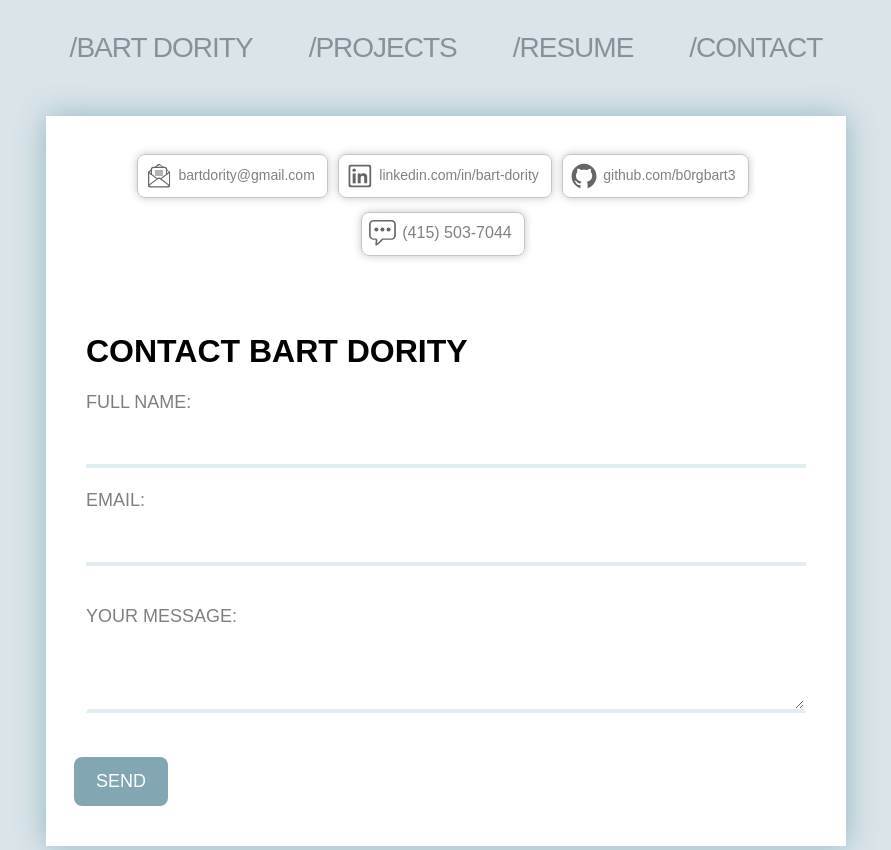
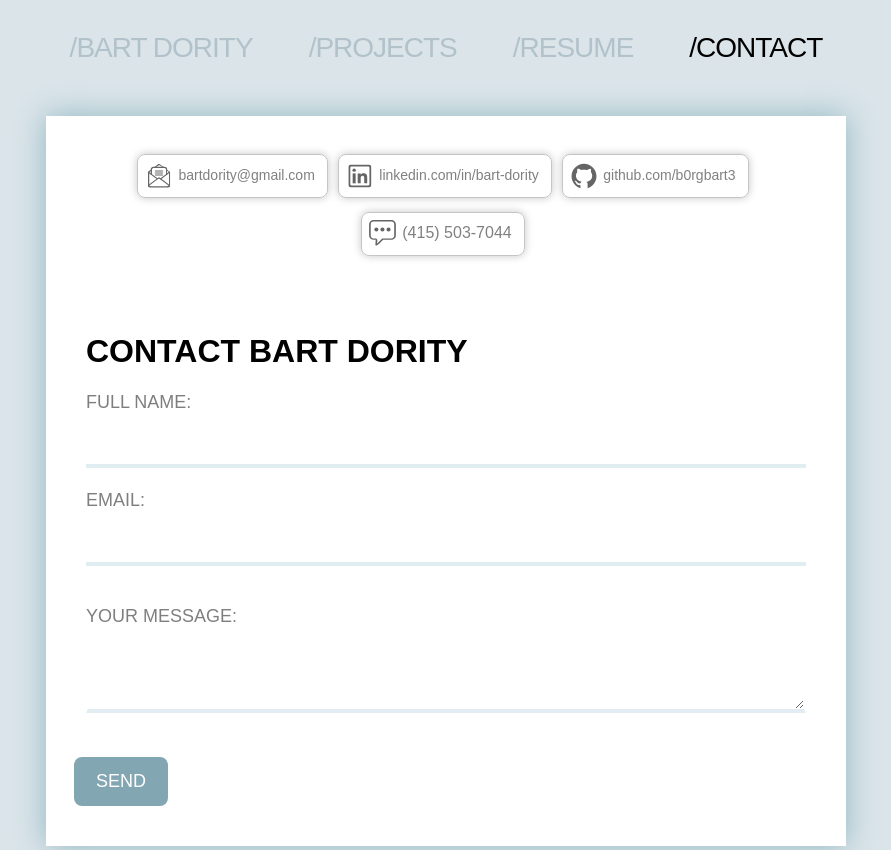
Before and after one commit to b0rgbart3/portfolio4, a React (Create React App) app in the folder client/: page /contact in a window 1280 px wide. Shown: the whole page, without its empty margins (194-1085 px from the left). Built offline with nearby package versions, Linux system fonts and the light colour scheme; a web font is replaced by a local one.

Commit message:
adding breadcrumb highlighting to main desktopMenu

```diff
--- a/client/src/App.js
+++ b/client/src/App.js
@@ -13,11 +13,13 @@ import Shield from "./components/Shield";
 
 
 function App() {
+  let pageName = "main";
+
   return (
     <Router>
      <div className="App group">
         <PortfolioProvider>
-          <DesktopMenu/>
+          <DesktopMenu />
           <Switch>
             <Route exact path="/" component={Main} />
             <Route exact path="/projects" component={Projects} />
--- a/client/src/components/DesktopMenu.css
+++ b/client/src/components/DesktopMenu.css
@@ -30,8 +30,13 @@
     cursor: pointer;
     user-select: none;
     display:inline-block;
-    color:#304550;
-    opacity:.5;
+    color:#3e5f70;
+    opacity:.25;
+}
+
+.dmenuList li.active {
+    color:black;
+    opacity:1;
 }
 .dmenuList li:hover {
     opacity:1;
@@ -40,7 +45,7 @@
 }
 
 .dmenuList li:active {
-color:white;
+color:black;
     cursor: pointer;
     user-select: none;
 }
--- a/client/src/components/DesktopMenu.js
+++ b/client/src/components/DesktopMenu.js
@@ -1,24 +1,37 @@
 import React from "react";
-import { Link } from "react-router-dom"; // ,useLocation
+import { Link, useLocation } from "react-router-dom"; // ,useLocation
 import "./DesktopMenu.css";
+import {usePortfolioContext}  from "../utils/GlobalState";
 
-function DesktopMenu() {
-  //const [state, dispatch] = usePortfolioContext();
+let page="/";
 
+function getPage() {
+  let location = useLocation();
+ // console.log('My Location: ', location.pathname);
+  if (location && location.pathname) {
+    page = location.pathname;
+  }
+}
+function DesktopMenu(props) {
+
+  getPage();
   return (
     <div className="desktopMenu">
       <ul className="dmenuList">
+
         <Link to="/">
-          <li>/BART DORITY</li>
+        { page=="/"?(   <li class='active'>/BART DORITY</li>):(   <li >/BART DORITY</li>)}
+
         </Link>
         <Link to="/projects">
-          <li>/PROJECTS</li>
+        { page=="/projects"?(   <li class='active'>/PROJECTS</li>):(   <li >/PROJECTS</li>)}
+
         </Link>
         <Link to="/resume">
-          <li>/RESUME</li>
+        { page=="/resume"?(   <li class='active'>/RESUME</li>):(   <li >/RESUME</li>)}
         </Link>
         <Link to="/contact">
-          <li>/CONTACT</li>
+        { page=="/contact"?(   <li class='active'>/CONTACT</li>):(   <li >/CONTACT</li>)}
         </Link>
       </ul>
     </div>
--- a/client/src/pages/Main.js
+++ b/client/src/pages/Main.js
@@ -20,6 +20,7 @@ function Main() {
   const [stackStyle, setStackStyle] = useState("state1");
   const [projButtonStyle, setProjButtonStyle ] = useState("state1");
 
+
   let cardTimer = setTimeout(function () {
     setCardStyle("state2");
 
@@ -39,10 +40,15 @@ function Main() {
 
   let projButtonTimer = setTimeout(function() {
     setProjButtonStyle("state2");
+    clearTimeout(projButtonTimer);
   }, 3200);
+
+
+
 
   return (
     <div className={"Home group " + cardStyle}>
+
       <div className={"homeColumn1 " + divStyle}>
         <div className="homelogo">
           BART
--- a/client/src/pages/Projects.js
+++ b/client/src/pages/Projects.js
@@ -10,10 +10,7 @@ function Projects() {
   return (
     <div className="Projects group">
         <div className="projectslogo">
-
         </div>
-
-
         {state.projects.map( (project, index) => (
           <Project project={project} key={index} number={index}/>
         ))}
--- a/client/src/utils/GlobalState.js
+++ b/client/src/utils/GlobalState.js
@@ -4,7 +4,7 @@ import Projects from "../data/projects.json";
 import {
     CLOSE_MENU,
     OPEN_MENU,
-    SET_CLASS
+    SET_CLASS,
   } from "./actions.js";
 
 
@@ -17,8 +17,8 @@ const PortfolioContext = createContext(
   ],
 
   menuOpen: false,
-  menuClass: "MenuPanel group m_stage2"
-
+  menuClass: "MenuPanel group m_stage2",
+  currentPage: "main"
 }
 
 
@@ -35,6 +35,7 @@ const reducer = (state, action) => {
             return {...state, menuOpen: true};
         case SET_CLASS:
             return {...state, menuClass: action.menuClass};
+
 
     // case GET_ALL_BOOKS:
     //    return  {...state, savedBooks: action.savedBooks};
```
Also changed, not shown: client/src/utils/actions.js (line endings or trailing spaces).
